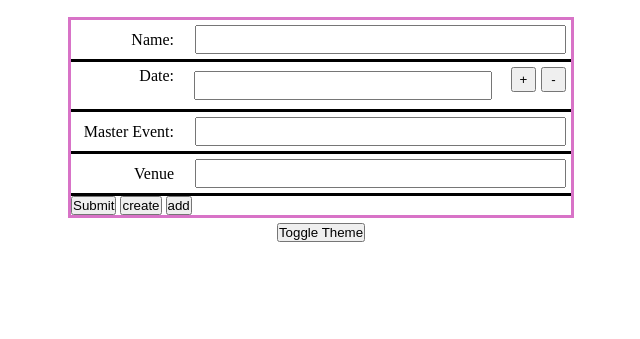
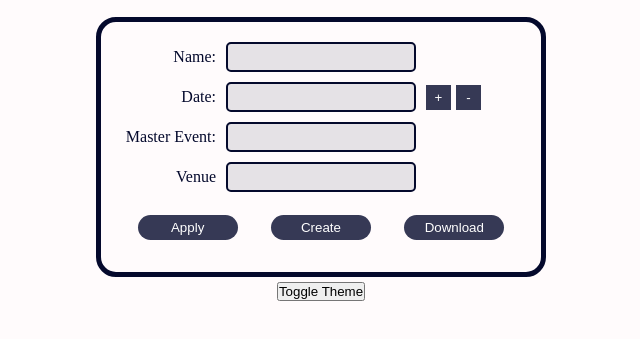
Before and after one commit to gcamaci/ProductManager, a plain HTML site: page index.html in a window 1280 px wide. Shown: the part 55-394 px from the top of the page, without its empty margins (319-959 px from the left). Drawn offline with Linux system fonts and the light colour scheme.

Commit message:
finished Styling

```diff
--- a/index.html
+++ b/index.html
@@ -1,5 +1,5 @@
 <!DOCTYPE html>
-<html lang="en">
+<html lang="en" class="light">
 <head>
     <meta charset="UTF-8">
     <meta http-equiv="X-UA-Compatible" content="IE=edge">
@@ -20,9 +20,9 @@
                     <label for="name">Name:</label>
                     <input type="text" id="name" name="name">
                 </div>
-                <div class="date-container">
+                <div class=" desc date-container">
                     <label for="date">Date:</label>
-                    <input type="datetime" id="date" name="date" class="new-date new-input date">
+                    <input type="datetime" id="date" name="date" class="new-date style-date new-input date">
                     <div class="add-delete">
                         <button type="button" id = "add" class="add-date btn">+</button>
                         <button type= "button" id = "delete" class="delete-date btn">-</button>
@@ -37,9 +37,9 @@
                     <input type="text" id="venue" name="venue">
                 </div>
                 <div class="submit-btn">
-                    <button id ="submit" type="button">Submit</button>
-                    <button id ="create" type="button">create</button>
-                    <button id = "new-book" type="button">add</button>
+                    <button id ="create" type="button" class="style-btn">Apply</button>
+                    <button id = "new-book" type="button" class="style-btn">Create</button>
+                    <button id ="submit" type="button" class="style-btn">Download</button>
                 </div>
             </form>
         </div>
--- a/script.js
+++ b/script.js
@@ -6,7 +6,7 @@ const displayController = (() => {
     let eventArray = [];
     let dates = [];
     let counter = 0;
-    let lastInput;
+    const submit = document.querySelector('#submit');
     const newDate = document.createElement('div');
     const create = document.getElementById('create');
     const newBook = document.getElementById('new-book');
@@ -91,7 +91,9 @@ const displayController = (() => {
     });
 
     newBook.addEventListener('click', () => {
-        createBook()
+        createBook();
+        submit.style.backgroundColor = 'green'
+
     });
 
     const buttons = document.querySelectorAll('.btn');
--- a/style.css
+++ b/style.css
@@ -1,20 +1,28 @@
 *{
     padding: 0;
     margin: 0;
+    box-sizing: border-box;
 
 }
 :root.dark {
-    --background-color: #3e4145;
-    --color-base-bg: rgb(18, 18, 18);
-    --color-base-text: rgb(240, 240, 240);
-    --color-btn-bg: rgb(36, 36, 36);
+    --background-color: #18191A;
+    --card-color: #242526;
+    --color-base-bg: #3a3b3c;
+    --input-font-color: #e4e6eb;
+    --color-border:1px solid #b0b3b8;
+    --label-font-color: #e4e6eb;
+    --color-input: #3a3b3c;
+    --input-border:1px solid #b0b3b8;
 }
 
 :root.light {
-
-    --color-base-bg: rgb(240, 240, 240);
-    --color-base-text: rgb(18, 18, 18);
-    --color-btn-bg: rgb(220, 220, 220);
+    --background-color:#fffbfc;
+    --color-base-bg: rgba(4, 9, 44,.8);
+    --color-input: rgba(4, 9, 44,.1);
+    --color-border:5px solid rgb(4,9,44);
+    --input-border: 2px solid rgb(4,9,44);
+    --label-font-color: rgb(4,9,44);
+    --input-font-color: rgb(4,9,44)
 }
 
 body{
@@ -24,11 +32,10 @@ header{
     margin:15px
 }
 .desc{
-    border-bottom: solid;
-    padding: 5px;
-    display: flex;
-    justify-content: space-between;
-    align-items: center;
+    display: grid;
+    grid-template-columns: 1fr 2fr 1fr;
+    gap: 10px;
+    height: 30px;
 }
 .main-wrapper{
 
@@ -45,25 +52,29 @@ header{
 #main-container{
     width: 30vw;
     border: solid;
-    min-width: 500px;
-    border: 3px solid #d873c7;
+    width: 450px;
+    border: var(--color-border);
+    padding: 20px;
+    display: flex;
+    flex-direction: column;
+    border-radius: 20px;
+    background-color: var(--card-color);
+    box-shadow: var(--box-border);
+
+
 
 }
 
-#name,#master-event,#venue{
-    width: 75%;
-    height: 25px ;
-}
-#date{
-    width: 60%;
-}
-.date-container{
-    border-bottom: solid;
-    padding: 5px;
+.name-container{
+
     display: flex;
-    justify-content: space-between;
+    flex-direction: column;
+    gap:10px;
+
+
 
 }
+
 
 .btn{
     width:25px;
@@ -73,35 +84,77 @@ header{
     display: grid;
     grid-template-columns:repeat(2,1fr) ;
     grid-template-rows: repeat(2,1fr);
-    border-bottom: solid black;
 
 
 
+}
+#add,#delete{
+    background-color: var(--color-base-bg);
+    border: none;
+    color: white;
+    transition: all 0.3s ease;
+    transform: scale(1)
+}
+#add:hover,#delete:hover{
+    transform: scale(1.05);
+    background-color: #ec058e;
+}
+.add-delete{
+    display: flex;
+    align-items: center;
+    gap: 5px;
+}
+.date{
+    height: 30px;
+    width: 95%;
+    margin:4px;
 
 
 
 
 }
-.add-delete{
-
+.style-date {
+    margin: 0px;
+    width: 100%;
+}
+label{
     display: flex;
     justify-content: flex-end;
-    gap: 5px;
-}
-.date{
-    height: 25px;
-    width: 95%;
-    margin:4px;
-
+    align-items: center;
+    color: var(--label-font-color);
 
 
 }
-label{
+input{
+    width: 100%;
+    padding: 2px;
+    border-radius: 5px;
+    border: var(--input-border);
+    background-color: var(--color-input);
+    color:var(--input-font-color);
+}
+.submit-btn{
+    height: 50px;
+    display: flex;
+    justify-content: space-around;
+    align-items: center
+}
 
-    width: 20%;
-    display: flex;
-    justify-content: flex-end;
+.style-btn{
+    width:100px;
+    background-color: var(--color-base-bg);
+    color: white;
+    border: none;
+    border-radius: 20px;
+    height: 25px;
+    transition: all 0.3s ease;
+    transform: scale(1)
+
+
 }
-input{
-    width: 30%;
+
+.style-btn:hover{
+    cursor: pointer;
+    transform: scale(1.05);
+    background-color: #ec058e;
 }
--- a/theme.js
+++ b/theme.js
@@ -1,5 +1,6 @@
 function setTheme() {
     const root = document.documentElement;
+    //root.className = "dark";
     const newTheme = root.className === 'dark' ? 'light' : 'dark';
     root.className = newTheme;
 
```
